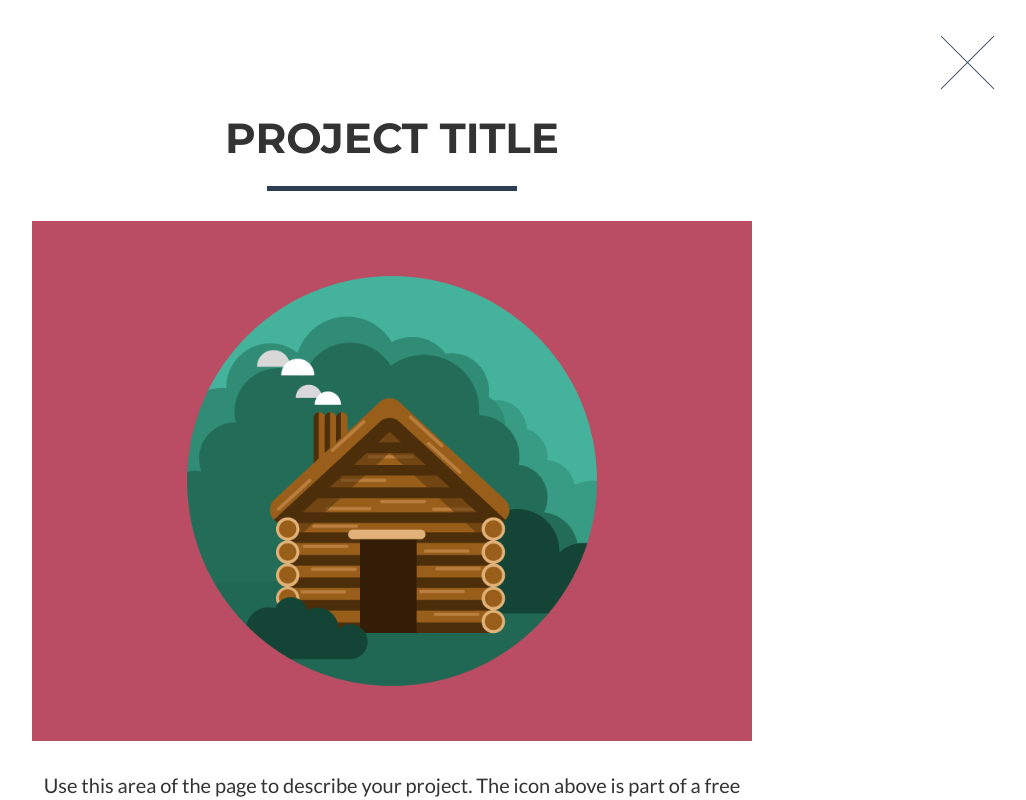
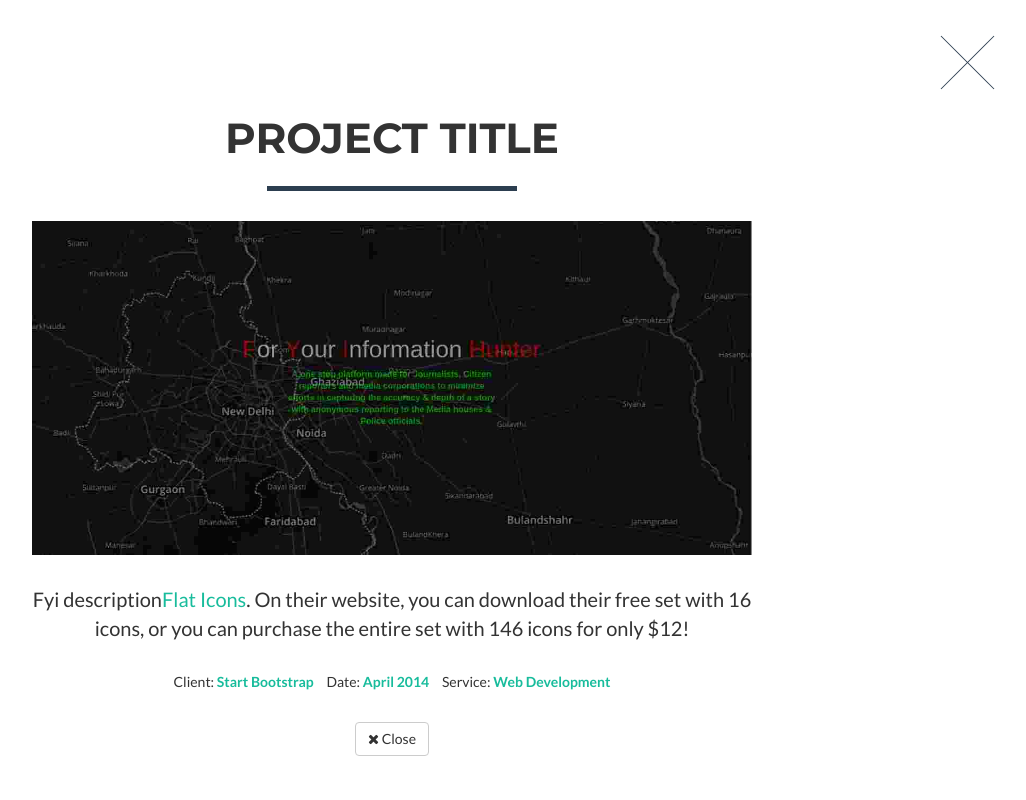
Before and after one commit to Nitinkmr/Nitinkmr.github.io, a website: page index.html in a window 1280 px wide. Both pictures are taken after a click on the link 250 px from the left and 1322 px from the top of the page. Shown: the part 922-1722 px from the top of the page, without its empty margins (248-1274 px from the left). Drawn offline with nearby package versions, Linux system fonts and the light colour scheme; files that its build step writes are made by us from their sources.

Commit message:
prjects added

```diff
--- a/index.html
+++ b/index.html
@@ -306,8 +306,8 @@
                         <div class="modal-body">
                             <h2>Project Title</h2>
                             <hr class="star-primary">
-                            <img src="img/portfolio/cabin.png" class="img-responsive img-centered" alt="">
-                            <p>Use this area of the page to describe your project. The icon above is part of a free icon set by <a href="https://sellfy.com/p/8Q9P/jV3VZ/">Flat Icons</a>. On their website, you can download their free set with 16 icons, or you can purchase the entire set with 146 icons for only $12!</p>
+                            <img src="img/portfolio/fyi.png" class="img-responsive img-centered" alt="">
+                            <p>Fyi description<a href="https://sellfy.com/p/8Q9P/jV3VZ/">Flat Icons</a>. On their website, you can download their free set with 16 icons, or you can purchase the entire set with 146 icons for only $12!</p>
                             <ul class="list-inline item-details">
                                 <li>Client:
                                     <strong><a href="http://startbootstrap.com">Start Bootstrap</a>
@@ -343,8 +343,8 @@
                         <div class="modal-body">
                             <h2>Project Title</h2>
                             <hr class="star-primary">
-                            <img src="img/portfolio/cake.png" class="img-responsive img-centered" alt="">
-                            <p>Use this area of the page to describe your project. The icon above is part of a free icon set by <a href="https://sellfy.com/p/8Q9P/jV3VZ/">Flat Icons</a>. On their website, you can download their free set with 16 icons, or you can purchase the entire set with 146 icons for only $12!</p>
+                            <img src="img/portfolio/mapdemic.png" class="img-responsive img-centered" alt="">
+                            <p>Map demic descripition <a href="https://sellfy.com/p/8Q9P/jV3VZ/">Flat Icons</a>. On their website, you can download their free set with 16 icons, or you can purchase the entire set with 146 icons for only $12!</p>
                             <ul class="list-inline item-details">
                                 <li>Client:
                                     <strong><a href="http://startbootstrap.com">Start Bootstrap</a>
@@ -380,8 +380,8 @@
                         <div class="modal-body">
                             <h2>Project Title</h2>
                             <hr class="star-primary">
-                            <img src="img/portfolio/circus.png" class="img-responsive img-centered" alt="">
-                            <p>Use this area of the page to describe your project. The icon above is part of a free icon set by <a href="https://sellfy.com/p/8Q9P/jV3VZ/">Flat Icons</a>. On their website, you can download their free set with 16 icons, or you can purchase the entire set with 146 icons for only $12!</p>
+                            <img src="img/portfolio/destinifyMap.png" class="img-responsive img-centered" alt="">
+                            <p>Destinify Description <a href="https://sellfy.com/p/8Q9P/jV3VZ/">Flat Icons</a>. On their website, you can download their free set with 16 icons, or you can purchase the entire set with 146 icons for only $12!</p>
                             <ul class="list-inline item-details">
                                 <li>Client:
                                     <strong><a href="http://startbootstrap.com">Start Bootstrap</a>
```
